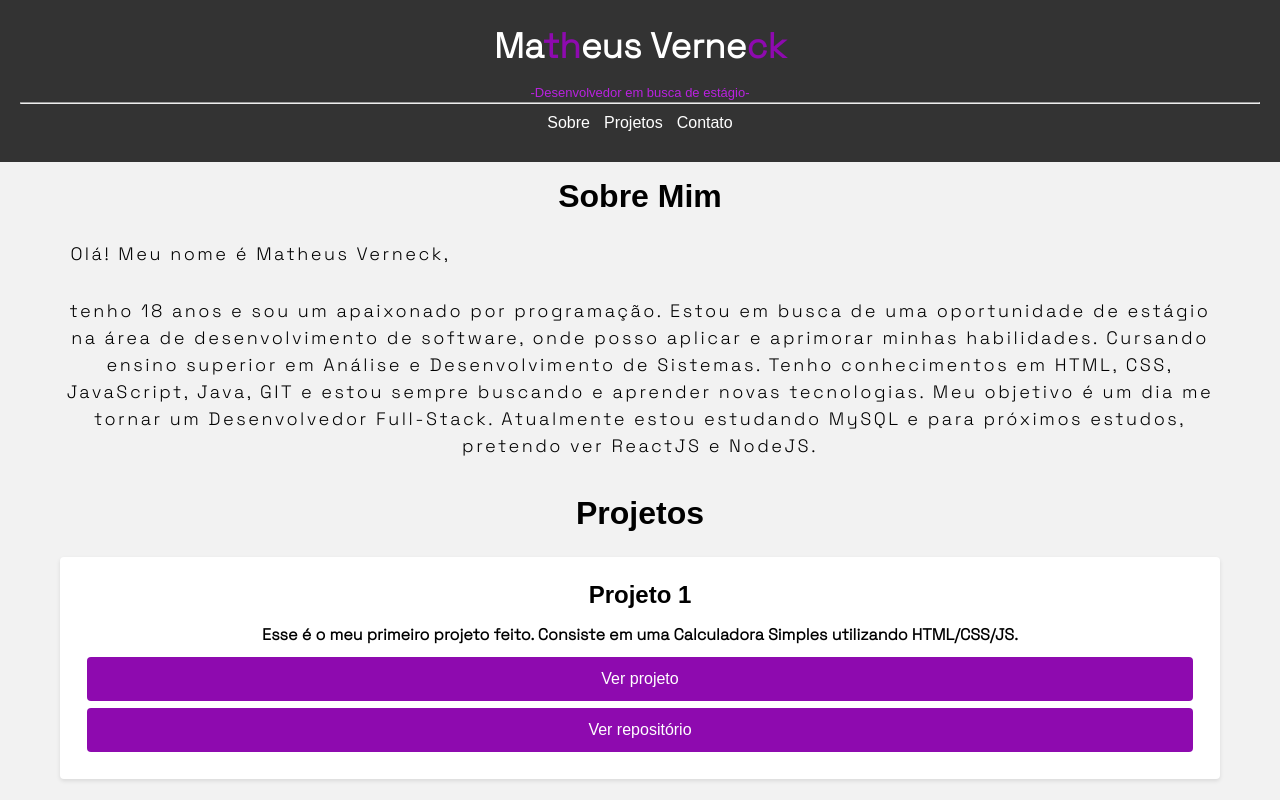
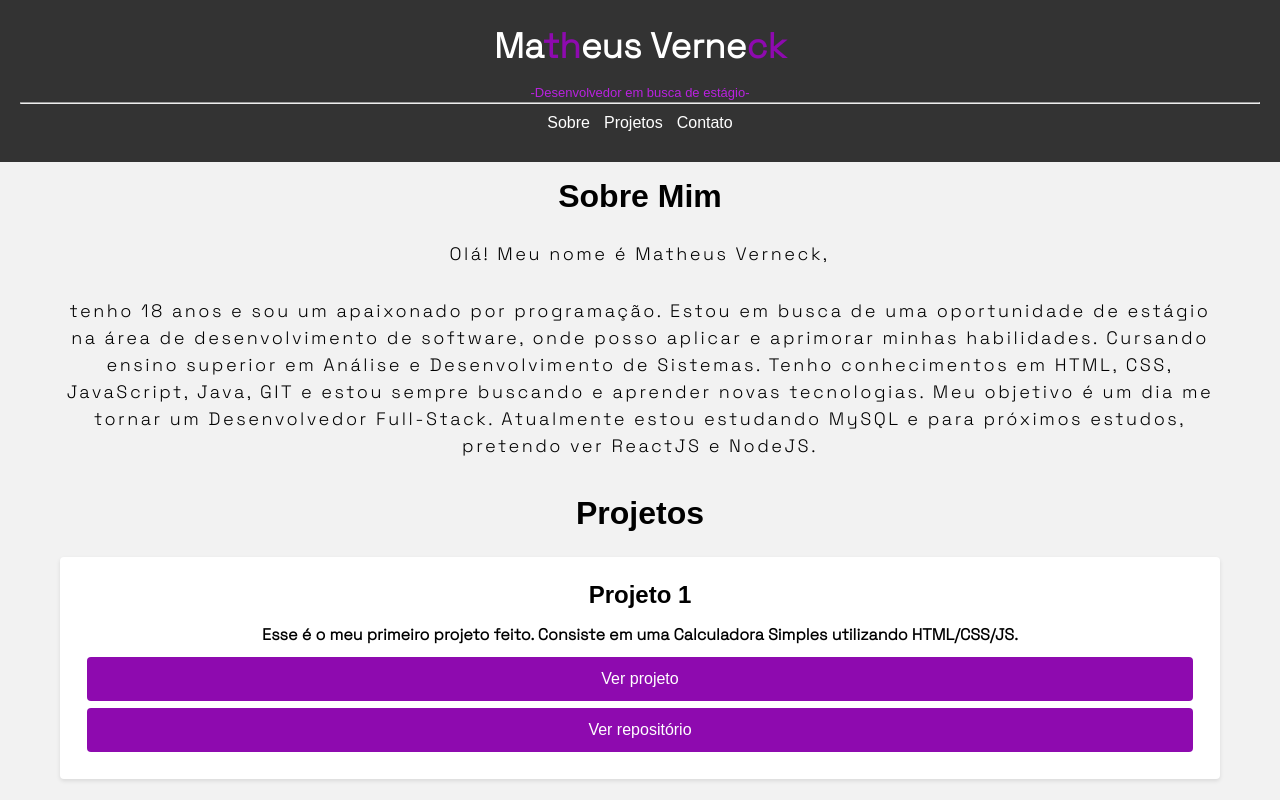
Before and after one commit to Matheus-Verneck/MeuPortifolio, a plain HTML site: page index.html in a window 1280 px wide. Shown: the top 800 px of the page. Drawn offline with Linux system fonts and the light colour scheme.

Commit message:
corrigindo bug visual

```diff
--- a/styles/style.css
+++ b/styles/style.css
@@ -33,12 +33,6 @@
     color: #8e0aaf;
   }
 
-  .estagio {
-    color: #b922df;
-    font-size: small;
-    text-align: center;
-  }
-
   @keyframes fade-in {
     0% {
       opacity: 0;
@@ -48,6 +42,12 @@
       opacity: 1;
       transform: translateY(0);
     }
+  }
+
+  .estagio {
+    color: #b922df;
+    font-size: small;
+    text-align: center;
   }
 
   nav ul {
@@ -93,15 +93,16 @@
   }
 
   .nome {
+    margin: 0 auto;
     font-family: "Space Grotesk", sans-serif;
     border-right: 1px solid;
-    width: 35ch;
+    width: 34ch;
     white-space: nowrap;
     overflow: hidden;
     text-align: center;
-    font-size: 16px;
+    font-size: 18px;
     letter-spacing: 2.5px;
-    animation: typing 2s steps(35), blinking 0.7s infinite step-end alternate;
+    animation: typing 2s steps(34), blinking 0.7s infinite step-end alternate;
   }
 
   @keyframes typing {
```
